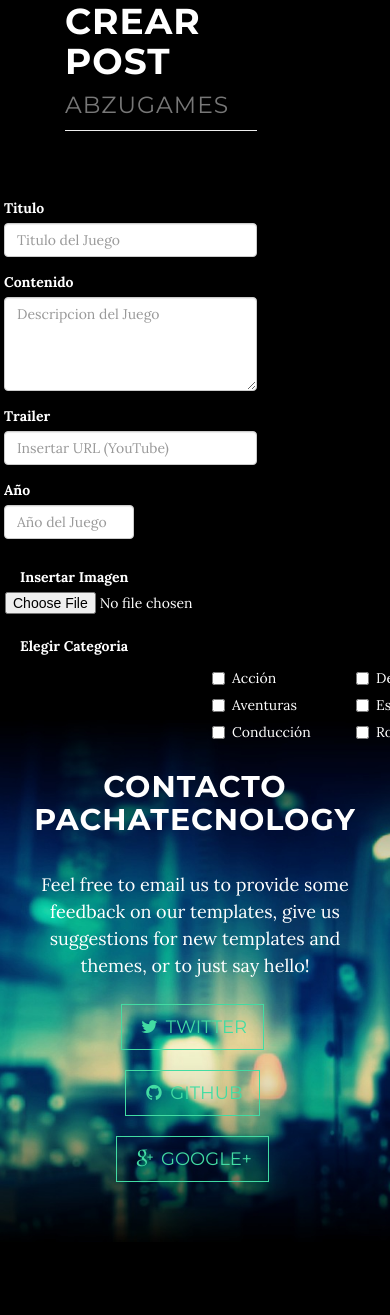
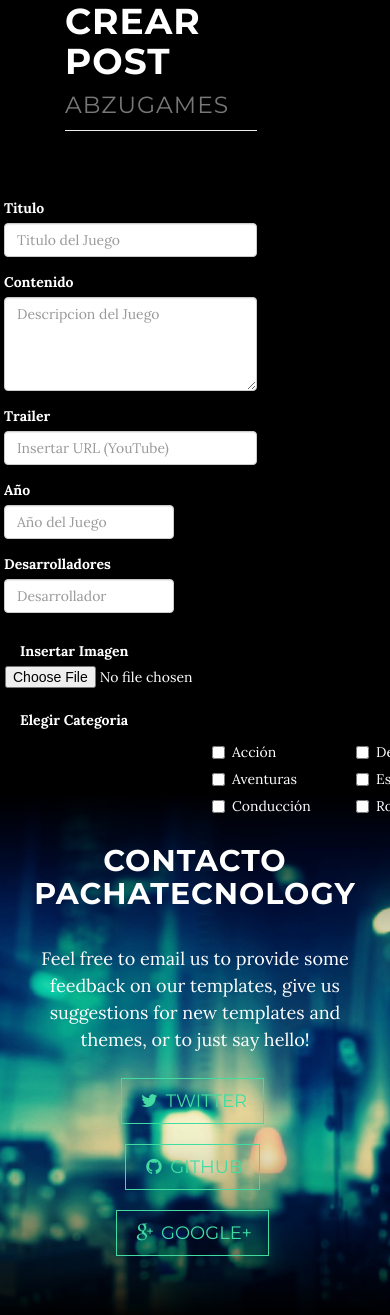
Before and after one commit to PachaTechnology/Abzugames, a Django app: page /crear-post in a window 390 px wide; the page is wider, and only the part inside the window is pictured. Shown: the part 158-1473 px from the top of that part. Run offline with Django 3.2, Linux system fonts and the light colour scheme; parts of the project's set-up code (start-up, migrations or seed data) failed here and were passed over; some libraries are stand-ins or nearby versions.

Commit message:
Modifique el template de crear post

```diff
--- a/blog/templates/crear-post.html
+++ b/blog/templates/crear-post.html
@@ -144,8 +144,15 @@
 
             <div class="form-group">
                 <label class="col-sm-2 control-label">Año</label>
-                <div class="col-sm-10" style="width: 160px;">
+                <div class="col-sm-10" style="width: 200px;">
                     <input type="text" class="form-control" id="name" name="name" placeholder="Año del Juego">
+                </div>
+            </div>
+
+            <div class="form-group">
+                <label class="col-sm-2 control-label">Desarrolladores</label>
+                <div class="col-sm-10" style="width: 200px;">
+                    <input type="text" class="form-control" id="name" name="name" placeholder="Desarrollador">
                 </div>
             </div>
 
```
Also changed, not shown: db.sqlite3.
